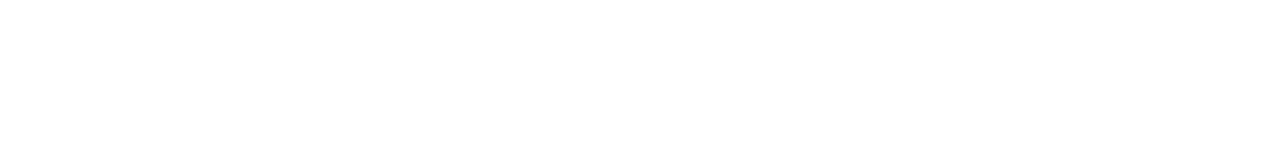
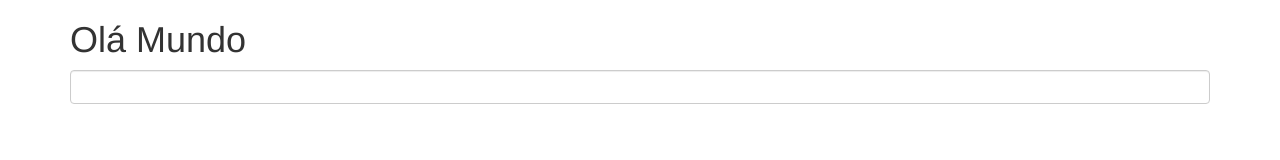
Before and after one commit to beatrizFranco/appExemplo3i2, a website: page www/index.html in a window 1280 px wide. Drawn offline with Linux system fonts and the light colour scheme.

Commit message:
Criação do titulo <h1> e criação de uma input

```diff
--- a/www/index.html
+++ b/www/index.html
@@ -15,9 +15,19 @@
   <link rel="stylesheet" href="components/loader.css">
   <link rel="stylesheet" href="css/style.css">
 
-
 </head>
 <body>
-
+    <div class="container">
+	      <div class="row">
+		        <div class="div col-xs-12">
+                <h1>Olá Mundo</h1>
+            </div>
+	      </div>
+        <div class="row">
+	          <div class="col-xs-12">
+              <input type="text" class="form-control">
+            </div>
+        </div>
+    </div>
 </body>
 </html>
```
